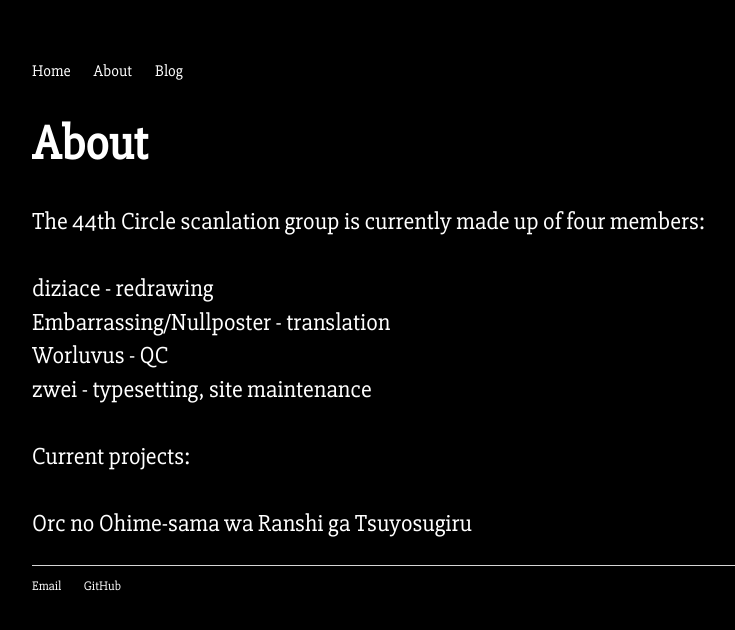
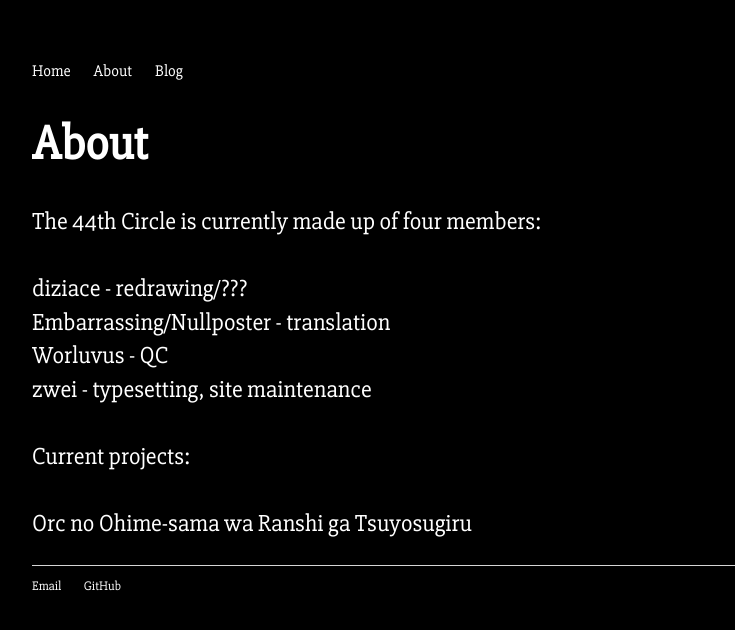
Before and after one commit to 44thCircle/44thCircle.github.io, a Jekyll site: the page built from about/index.html, in a window 1280 px wide. Shown: the top 630 px of the page, without its empty margins (160-895 px from the left). Built offline with Jekyll 4.4.1, drawn with Linux system fonts in a browser that asks for light colours.

Commit message:
changed homepage and about text

```diff
--- a/about/index.html
+++ b/about/index.html
@@ -5,10 +5,10 @@
 <div class="about">
 	<h1>About</h1>
 	<p>
-		The 44th Circle scanlation group is currently made up of four members:
+		The 44th Circle is currently made up of four members:
 		<br />
 		<br />
-		<emph>diziace</emph> - redrawing
+		<emph>diziace</emph> - redrawing/???
 		<br />
 		<emph>Embarrassing/Nullposter</emph> - translation
 		<br />
--- a/index.html
+++ b/index.html
@@ -4,5 +4,5 @@
 ---
 <div class="blurb">
 	<h1>44th Circle</h1>
-	<p>You've reached the homepage for the <emph>44th Circle</emph> scanlation group. See the about page for more information.</p>
+	<p>You've reached the homepage of the <emph>44th Circle</emph>. See the about page for more information.</p>
 </div>
```
